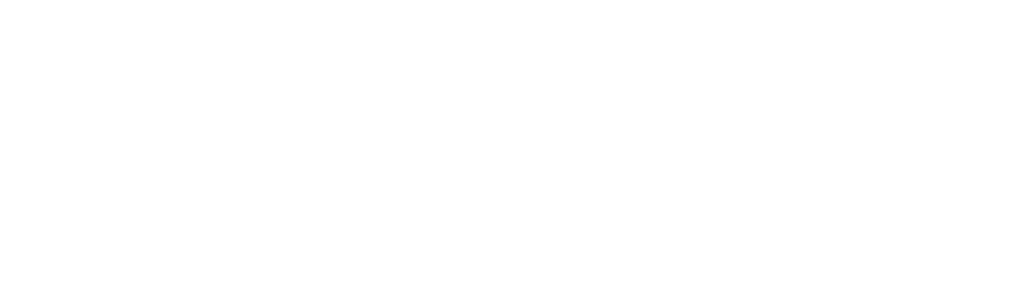
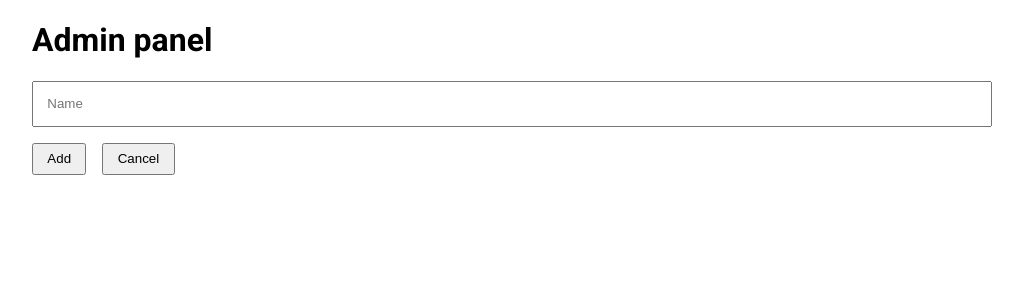
Before and after one commit to Eryk13/football-web-app, a Vue app: page /admin/nationality/add in a window 1280 px wide. Before the commit this address had no page. Shown: the top 300 px of the page, without its empty margins (128-1151 px from the left). Built offline with nearby package versions, Linux system fonts and the light colour scheme; a web font is replaced by a local one.

Commit message:
add nationality table, edit form and create form

```diff
--- /dev/null
+++ b/src/components/module/admin/AdminNationality.vue
@@ -0,0 +1,65 @@
+<script setup>
+import { onMounted, ref } from 'vue';
+import { useRouter } from 'vue-router';
+
+const nationalities = ref([]);
+const router = useRouter();
+
+onMounted(async () => {
+    await loadNationalities();
+})
+
+const loadNationalities = async() => {
+    try{
+        const req = await fetch(import.meta.env.VITE_FOOTBALL_API + "/nationalities", {headers: {"Accept": "application/json"}});
+        nationalities.value = await req.json();
+    }
+    catch(e) {
+        console.error(e);
+    }
+};
+</script>
+
+<template>
+    <div class="header">
+        <h2>Nationalities</h2>
+        <button @click="router.push({name: 'AdminNationalityAdd'})">Add nationality</button>
+    </div>
+    <table>
+        <thead>
+            <tr>
+                <th>name</th>
+                <th>actions</th>
+            </tr>
+        </thead>
+        <tbody>
+            <tr v-for="nationality in nationalities">
+                <td>{{ nationality.name }}</td>
+                <td>
+                    <button @click="router.push({name: 'AdminNationalityEdit', params: {id: nationality.id}})">Edit</button>
+                </td>
+            </tr>
+        </tbody>
+    </table>
+</template>
+
+<style scoped>
+    .header{
+        display: flex;
+        align-items: center;
+    }
+
+    .header > button{
+        margin-left: 1rem;
+    }
+
+    td, th{
+        border: solid 1px black;
+        padding: .5em 1em;
+    }
+
+    table{
+        border-collapse: collapse;
+        width: 100%;
+    }
+</style>
--- /dev/null
+++ b/src/components/module/nationality/AddNationality.vue
@@ -0,0 +1,35 @@
+<script setup>
+import NationalityForm from '@/components/module/nationality/NationalityForm.vue';
+import { useRouter } from 'vue-router';
+
+const router = useRouter();
+
+const onCancel = () => {
+    router.push({name: "admin"})
+}
+
+const onSubmit = async (nationality) => {
+    await addNationality(nationality)
+}
+
+const addNationality = async(nationality) => {
+    try{
+        const req = await fetch(import.meta.env.VITE_FOOTBALL_API + "/nationalities", {
+            headers: {
+                "Accept": "application/json",
+                "Content-Type": "application/json"
+            },
+            method: "POST",
+            body: JSON.stringify(nationality)
+        });
+    }
+    catch(e) {
+        console.error(e);
+    }
+    router.push({name: "admin"});
+}
+</script>
+
+<template>
+    <NationalityForm :confirm-name="'Add'" @submitForm="onSubmit($event)" @cancel="onCancel()"></NationalityForm>
+</template>
--- /dev/null
+++ b/src/components/module/nationality/NationalityForm.vue
@@ -0,0 +1,61 @@
+<script setup>
+import { computed, ref } from 'vue';
+
+
+const props = defineProps(['nationality', 'confirmName']);
+const emit = defineEmits(['submitForm', 'cancel']);
+
+const nationality = computed(() => {
+    return props.nationality || {};
+})
+const errors = ref({});
+
+const onSubmit = () => {
+    errors.value = {};
+    if(nationality.value.name?.trim() === "" || nationality.value.name === undefined) {
+        errors.value.name = "Name is required";
+    }
+    if(Object.keys(errors.value).length === 0) {
+        emit('submitForm', nationality.value);
+    }
+}
+</script>
+
+<template>
+    <form class="form" @submit.prevent="onSubmit()">
+        <div class="form__group">
+            <input placeholder="Name" v-model="nationality.name"/>
+            <p class="form__error-msg" v-if="errors.name">{{ errors.name }}</p>
+        </div>
+        <div class="form__actions">
+            <button>{{ props.confirmName || "Submit" }}</button>
+            <button @click="emit('cancel')">Cancel</button>
+        </div>
+    </form>
+</template>
+
+<style scoped>
+    .form{
+        display: flex;
+        flex-direction: column;
+        gap: 1rem;
+    }
+
+    .form__group{
+        width: 100%;
+    }
+
+    .form input{
+        padding: 1em;
+        width: 100%;
+        box-sizing: border-box;
+    }
+
+    button:nth-child(n+2){
+        margin-left: 1rem;
+    }
+
+    .form__error-msg{
+        color: red;
+    }
+</style>
--- a/src/router/index.js
+++ b/src/router/index.js
@@ -3,6 +3,8 @@
 import AdminView from "../views/AdminView.vue";
 import AddClubView from "../views/AddClubView.vue";
 import EditClubView from "../views/EditClubView.vue";
+import AddNationalityView from "../views/AddNationalityView.vue";
+import EditNationalityView from "../views/EditNationalityView.vue";
 
 const router = createRouter({
   history: createWebHistory(import.meta.env.BASE_URL),
@@ -26,6 +28,16 @@
       path: "/admin/club/edit/:id",
       name: "AdminClubEdit",
       component: EditClubView
+    },
+    {
+      path: "/admin/nationality/edit/:id",
+      name: "AdminNationalityEdit",
+      component: EditNationalityView
+    },
+    {
+      path: "/admin/nationality/add",
+      name: "AdminNationalityAdd",
+      component: AddNationalityView
     }
   ],
 });
--- /dev/null
+++ b/src/views/AddNationalityView.vue
@@ -0,0 +1,9 @@
+<script setup>
+import AdminLayout from '@/components/layout/AdminLayou.vue';
+import AddNationality from "@/components/module/nationality/AddNationality.vue";
+</script>
+<template>
+    <AdminLayout>
+        <AddNationality></AddNationality>
+    </AdminLayout>
+</template>
--- a/src/views/AdminView.vue
+++ b/src/views/AdminView.vue
@@ -1,11 +1,13 @@
 <script setup>
 import AdminLayout from '@/components/layout/AdminLayou.vue';
 import AdminClub from '@/components/module/admin/AdminClub.vue';
+import AdminNationality from '@/components/module/admin/AdminNationality.vue';
 
 </script>
 
 <template>
     <AdminLayout>
         <AdminClub></AdminClub>
+        <AdminNationality></AdminNationality>
     </AdminLayout>
 </template>
--- /dev/null
+++ b/src/views/EditNationalityView.vue
@@ -0,0 +1,51 @@
+<script setup>
+import AdminLayout from '@/components/layout/AdminLayou.vue';
+import NationalityForm from '@/components/module/nationality/NationalityForm.vue';
+import { onMounted, ref } from 'vue';
+import { useRoute, useRouter } from 'vue-router';
+
+
+const route = useRoute();
+const router = useRouter();
+const nationality = ref({});
+
+const loadNationality = async(id) => {
+    try{
+        const req = await fetch(import.meta.env.VITE_FOOTBALL_API + "/nationalities/" + id, { headers: { "Accept": "application/json"}});
+        nationality.value = await req.json();
+    }
+    catch(e){
+        console.error(e);
+    }
+}
+
+onMounted(async () => {
+    await loadNationality(route.params.id);
+})
+
+const onSubmit = async (nationality) => {
+    try{
+        await fetch(import.meta.env.VITE_FOOTBALL_API + "/nationalities/" + nationality.id, {
+            headers: {
+                "Content-Type": "application/json"
+            },
+            method: "PUT",
+            body: JSON.stringify(nationality)
+        });
+    }
+    catch(e){
+        console.error(e);
+    }
+    router.push({name: "admin"});
+}
+
+const onCancel = () => {
+    router.push({name: "admin"});
+}
+</script>
+
+<template>
+    <AdminLayout>
+        <NationalityForm :confirm-name="'Edit'" :nationality="nationality" @submitForm="onSubmit($event)" @cancel="onCancel()"></NationalityForm>
+    </AdminLayout>
+</template>
```
